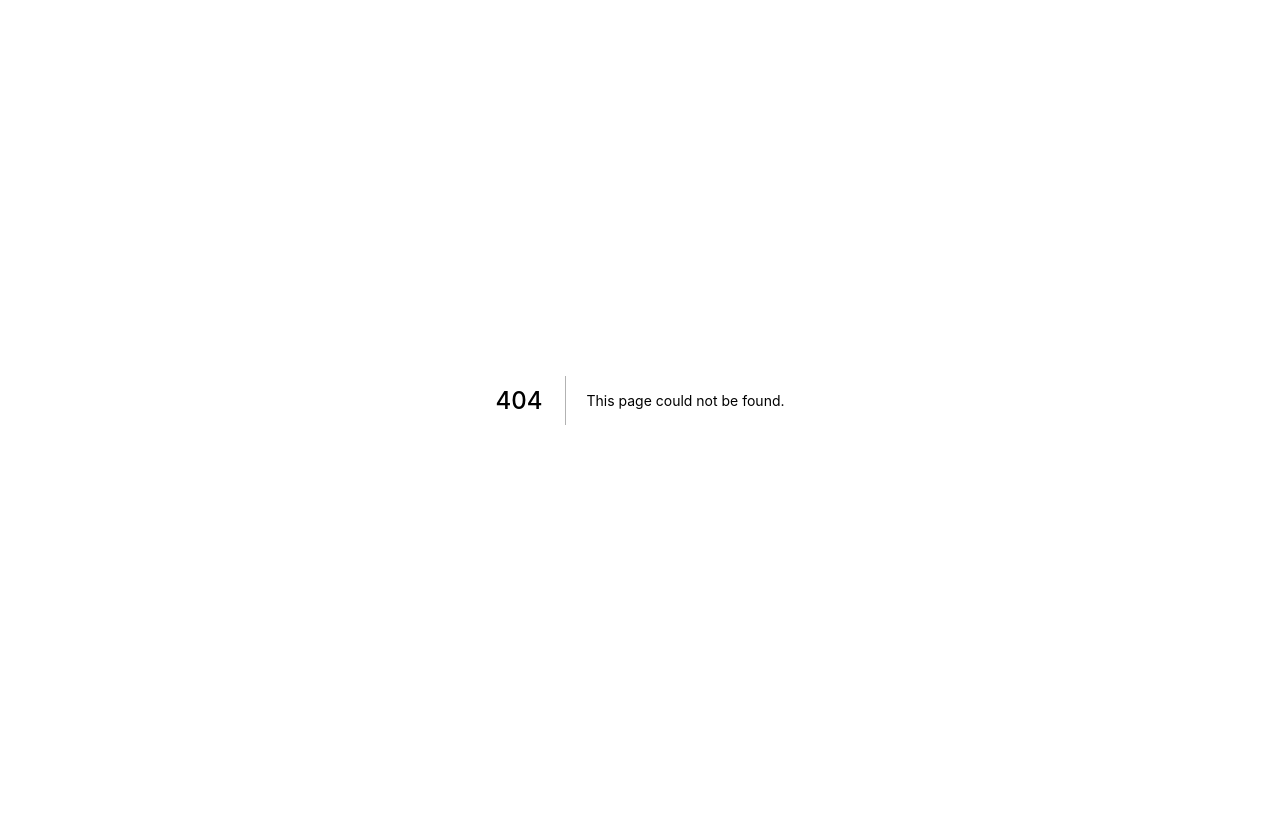
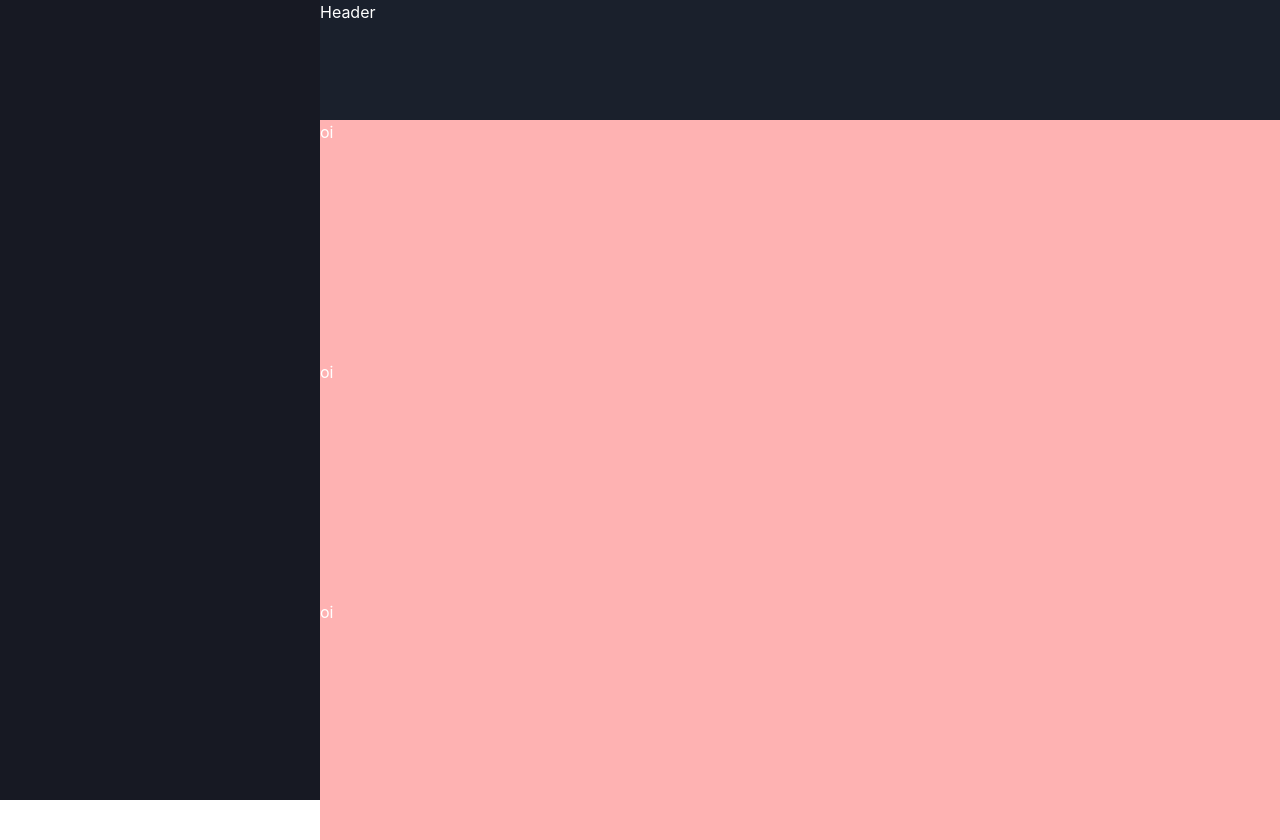
Before and after one commit to fischerafael/ola-mundo, a Next.js app: page /app in a window 1280 px wide. Before the commit this address had no page. Before the commit the page ends 800 px from the top, so only its background shows below. Built offline with nearby package versions, Linux system fonts and the light colour scheme.

Commit message:
started dashboard template

```diff
--- /dev/null
+++ b/pages/app/index.tsx
@@ -0,0 +1,7 @@
+import { AppDashboard } from "../../src/pages/AppDashboard";
+
+const index = () => {
+    return <AppDashboard />;
+};
+
+export default index;
--- /dev/null
+++ b/src/pages/AppDashboard.tsx
@@ -0,0 +1,33 @@
+import { Flex, Grid, GridItem } from "@chakra-ui/layout";
+
+export const AppDashboard = () => {
+    return (
+        <Flex bg="gray.900" w="full" justify="center" color="white">
+            <Grid
+                maxWidth="1440px"
+                w="full"
+                gridTemplateColumns="repeat(4, 1fr)"
+                minHeight="100vh"
+                bg="gray.900"
+            >
+                <GridItem colSpan={1} bg="gray.900" w="full"></GridItem>
+                <GridItem colSpan={3} bg="gray.800" w="full">
+                    <Flex height="15vh" w="full">
+                        Header
+                    </Flex>
+                    <Flex height="85vh" w="full" flexDir="column">
+                        <Flex bg="red.200" w="full" minHeight="60">
+                            oi
+                        </Flex>
+                        <Flex bg="red.200" w="full" minHeight="60">
+                            oi
+                        </Flex>
+                        <Flex bg="red.200" w="full" minHeight="60">
+                            oi
+                        </Flex>
+                    </Flex>
+                </GridItem>
+            </Grid>
+        </Flex>
+    );
+};
```
